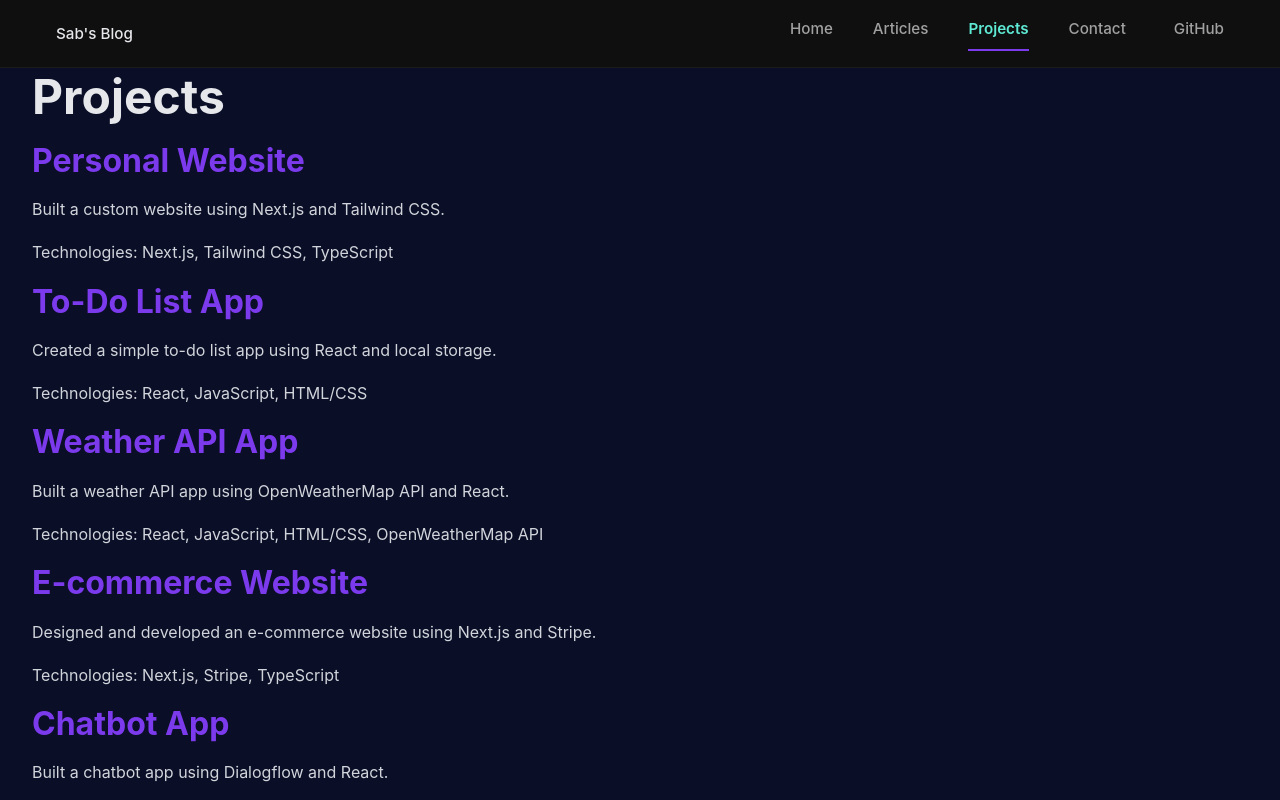
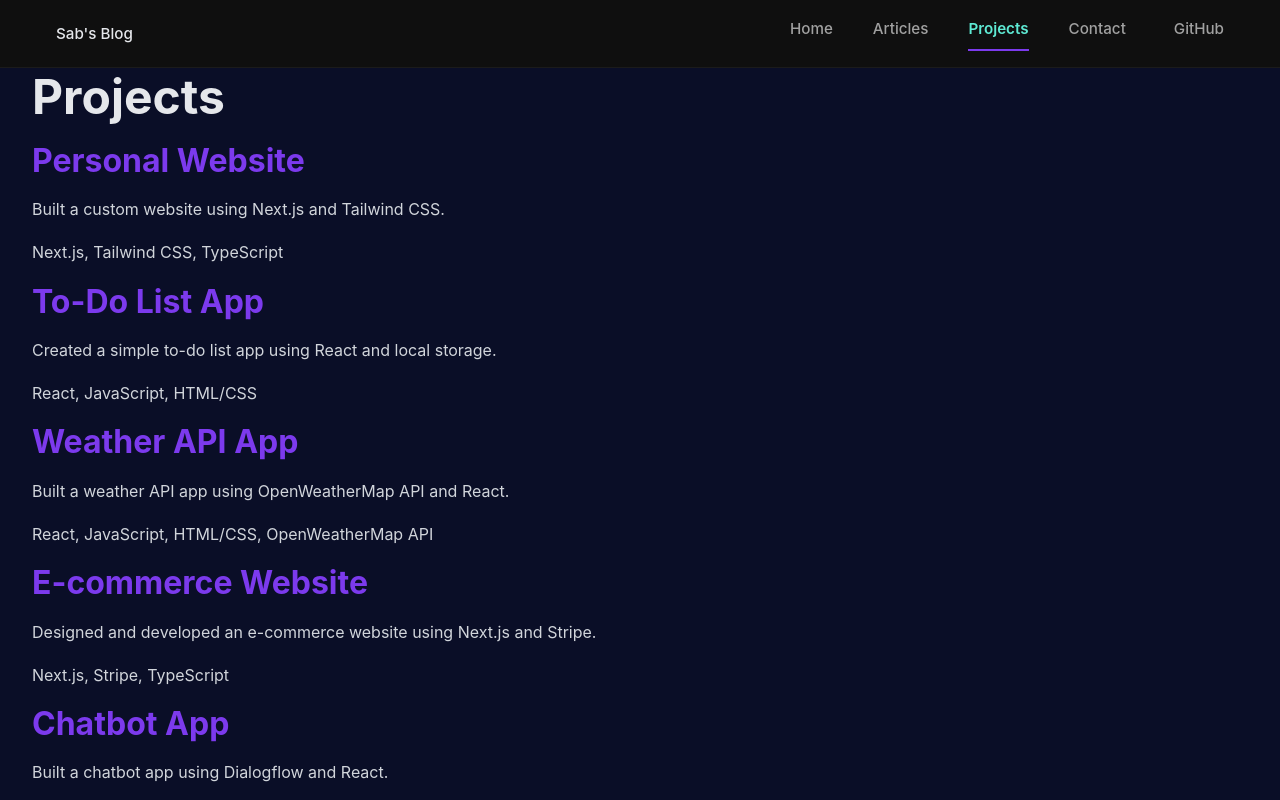
Before and after one commit to ss889/personal-blog, a Next.js app: page /projects in a window 1280 px wide. Shown: the top 800 px of the page. Built offline with nearby package versions, Linux system fonts and the light colour scheme.

Commit message:
Update blog content

```diff
--- a/src/app/projects/page.tsx
+++ b/src/app/projects/page.tsx
@@ -5,50 +5,58 @@ export default function ProjectsPage() {
     <div className="container mx-auto p-4 pt-6 md:p-6 lg:p-12 xl:p-12 2xl:p-12">
       <h1 className="text-3xl font-bold mb-8">Projects</h1>
       <div className="grid grid-cols-1 gap-4 md:grid-cols-2 lg:grid-cols-3 xl:grid-cols-3 2xl:grid-cols-3">
-        <div className="bg-gray-800 rounded-lg shadow-md hover:shadow-lg transition duration-300 ease-in-out">
-          <Link href="/projects/project-1" className="block p-4">
-            <h2 className="text-lg font-bold mb-2">Personal Website</h2>
-            <p className="text-gray-300">Built a custom website using Next.js and Tailwind CSS.</p>
-            <p className="text-gray-400">Technologies: Next.js, Tailwind CSS, TypeScript</p>
+        {[
+          {
+            title: "Personal Website",
+            excerpt: "Built a custom website using Next.js and Tailwind CSS.",
+            slug: "/projects/project-1",
+            technologies: "Next.js, Tailwind CSS, TypeScript",
+          },
+          {
+            title: "To-Do List App",
+            excerpt: "Created a simple to-do list app using React and local storage.",
+            slug: "/projects/project-2",
+            technologies: "React, JavaScript, HTML/CSS",
+          },
+          {
+            title: "Weather API App",
+            excerpt: "Built a weather API app using OpenWeatherMap API and React.",
+            slug: "/projects/project-3",
+            technologies: "React, JavaScript, HTML/CSS, OpenWeatherMap API",
+          },
+          {
+            title: "E-commerce Website",
+            excerpt: "Designed and developed an e-commerce website using Next.js and Stripe.",
+            slug: "/projects/project-4",
+            technologies: "Next.js, Stripe, TypeScript",
+          },
+          {
+            title: "Chatbot App",
+            excerpt: "Built a chatbot app using Dialogflow and React.",
+            slug: "/projects/project-5",
+            technologies: "React, JavaScript, HTML/CSS, Dialogflow",
+          },
+          {
+            title: "Simple Calculator",
+            excerpt: "A simple calculator built using JavaScript and HTML/CSS.",
+            slug: "/projects/project-6",
+            technologies: "JavaScript, HTML/CSS",
+          },
+        ].map((project) => (
+          <div
+            key={project.slug}
+            className="bg-gray-800 rounded-lg shadow-md hover:shadow-lg transition duration-300 ease-in-out"
+          >
+            <Link href={project.slug} className="block p-4">
+              <h2 className="text-lg font-bold mb-2">{project.title}</h2>
+              <p className="text-gray-300">{project.excerpt}</p>
+              <p className="text-gray-400">{project.technologies}</p>
             </Link>
           </div>
-        <div className="bg-gray-800 rounded-lg shadow-md hover:shadow-lg transition duration-300 ease-in-out">
-          <Link href="/projects/project-2" className="block p-4">
-            <h2 className="text-lg font-bold mb-2">To-Do List App</h2>
-            <p className="text-gray-300">Created a simple to-do list app using React and local storage.</p>
-            <p className="text-gray-400">Technologies: React, JavaScript, HTML/CSS</p>
-          </Link>
+        ))}
       </div>
-        <div className="bg-gray-800 rounded-lg shadow-md hover:shadow-lg transition duration-300 ease-in-out">
-          <Link href="/projects/project-3" className="block p-4">
-            <h2 className="text-lg font-bold mb-2">Weather API App</h2>
-            <p className="text-gray-300">Built a weather API app using OpenWeatherMap API and React.</p>
-            <p className="text-gray-400">Technologies: React, JavaScript, HTML/CSS, OpenWeatherMap API</p>
-          </Link>
-        </div>
-        <div className="bg-gray-800 rounded-lg shadow-md hover:shadow-lg transition duration-300 ease-in-out">
-          <Link href="/projects/project-4" className="block p-4">
-            <h2 className="text-lg font-bold mb-2">E-commerce Website</h2>
-            <p className="text-gray-300">Designed and developed an e-commerce website using Next.js and Stripe.</p>
-            <p className="text-gray-400">Technologies: Next.js, Stripe, TypeScript</p>
-          </Link>
-        </div>
-        <div className="bg-gray-800 rounded-lg shadow-md hover:shadow-lg transition duration-300 ease-in-out">
-          <Link href="/projects/project-5" className="block p-4">
-            <h2 className="text-lg font-bold mb-2">Chatbot App</h2>
-            <p className="text-gray-300">Built a chatbot app using Dialogflow and React.</p>
-            <p className="text-gray-400">Technologies: React, JavaScript, HTML/CSS, Dialogflow</p>
-          </Link>
-        </div>
-        <div className="bg-gray-800 rounded-lg shadow-md hover:shadow-lg transition duration-300 ease-in-out">
-          <Link href="/projects/project-6" className="block p-4">
-            <h2 className="text-lg font-bold mb-2">Simple Calculator</h2>
-            <p className="text-gray-300">A simple calculator built using JavaScript and HTML/CSS.</p>
-            <p className="text-gray-400">Technologies: JavaScript, HTML/CSS</p>
-          </Link>
-        </div>
-      </div>
-      <style jsx>{`
+      <style jsx>
+        {`
           .project-card {
             padding: 2.5rem;
             border-radius: 0.5rem;
@@ -71,7 +79,8 @@ export default function ProjectsPage() {
           .project-card p:last-child {
             margin-bottom: 0;
           }
-      `}</style>
+        `}
+      </style>
     </div>
   );
 }
```
Lines whose indentation alone changed are shown as unchanged.
